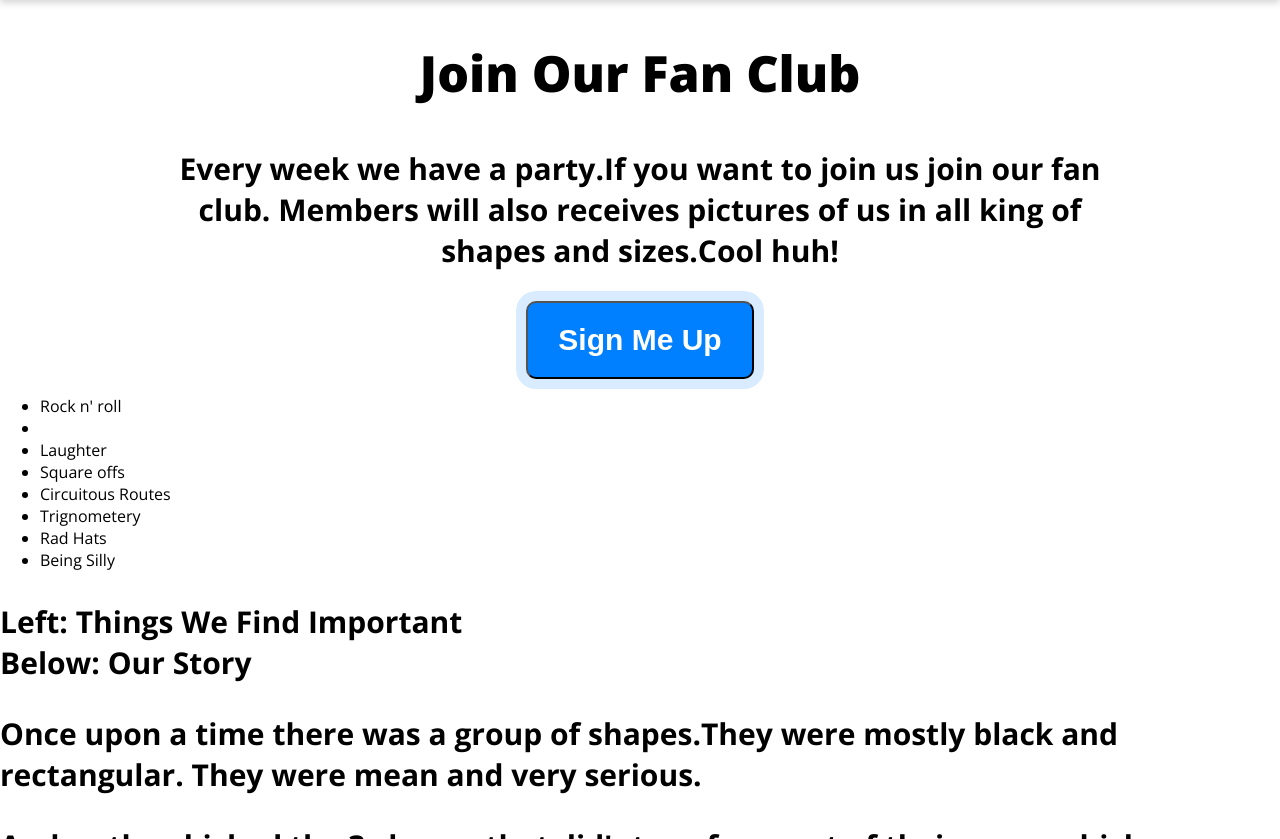
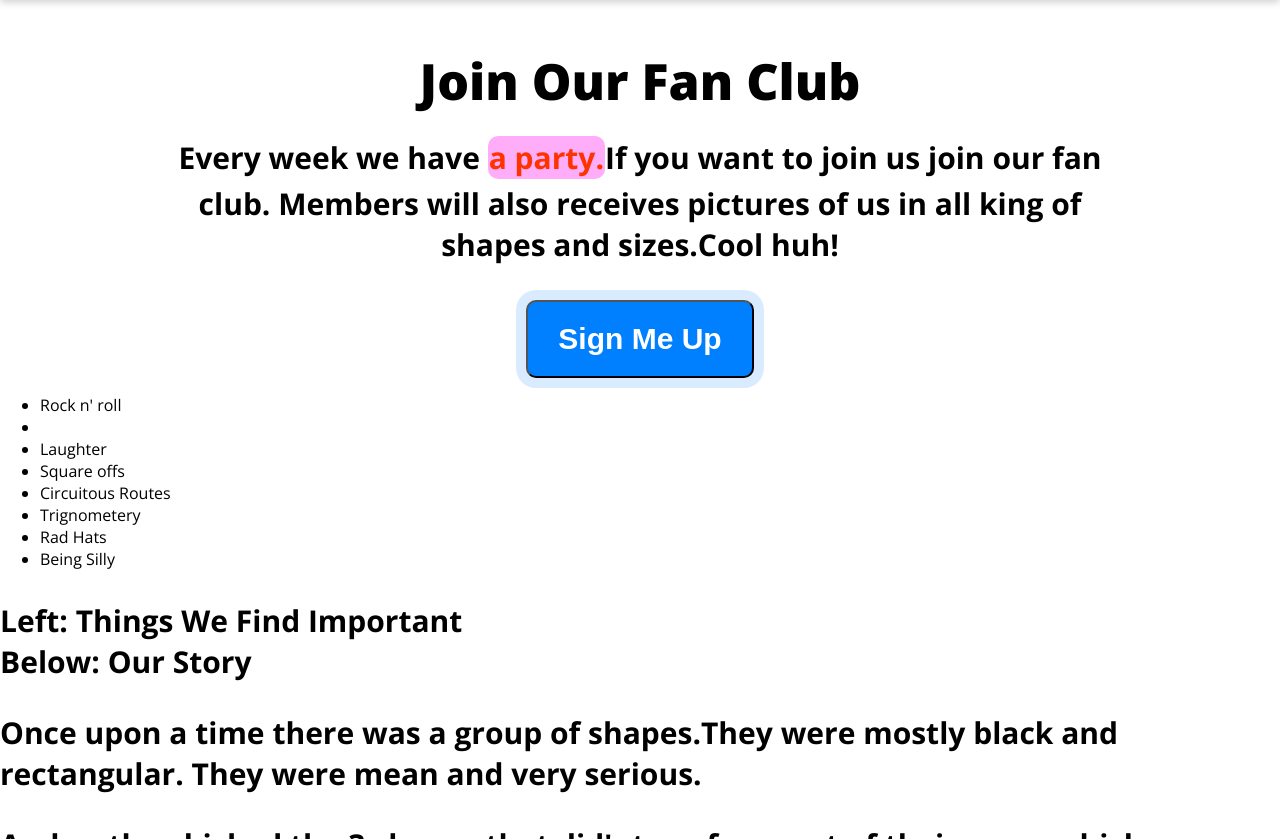
Before and after one commit to waqar41/Alien-Gang, a plain HTML site: page index.html in a window 1280 px wide. Shown: the part 903-1742 px from the top of the page. Drawn offline with nearby package versions, Linux system fonts and the light colour scheme.

```diff
--- a/style.css
+++ b/style.css
@@ -141,8 +141,23 @@
     line-height: 30px;
 
 }
+.more-info p{
+    margin: 18px 0 35px;
+}
+.more-info h2{
+    margin: 50px 0 0;
+}
 .more-info{
     text-align: center;
+}
+.highlight{
+    background-color: #FFADF9;
+    color:#FF3300;
+    padding:1px;
+    line-height: 50px;
+    display: inline;
+    border-radius: 10px;
+    font-weight: bold;
 }
 
 /*
```
